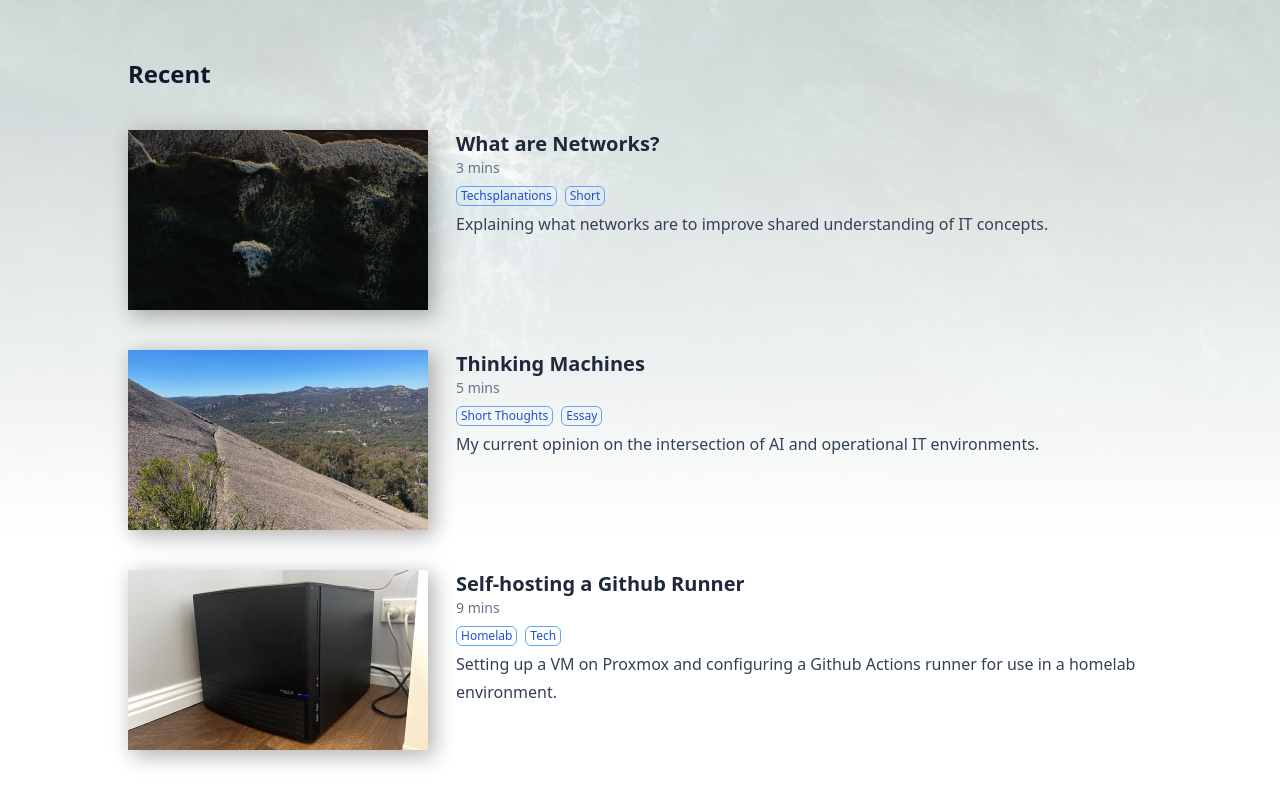
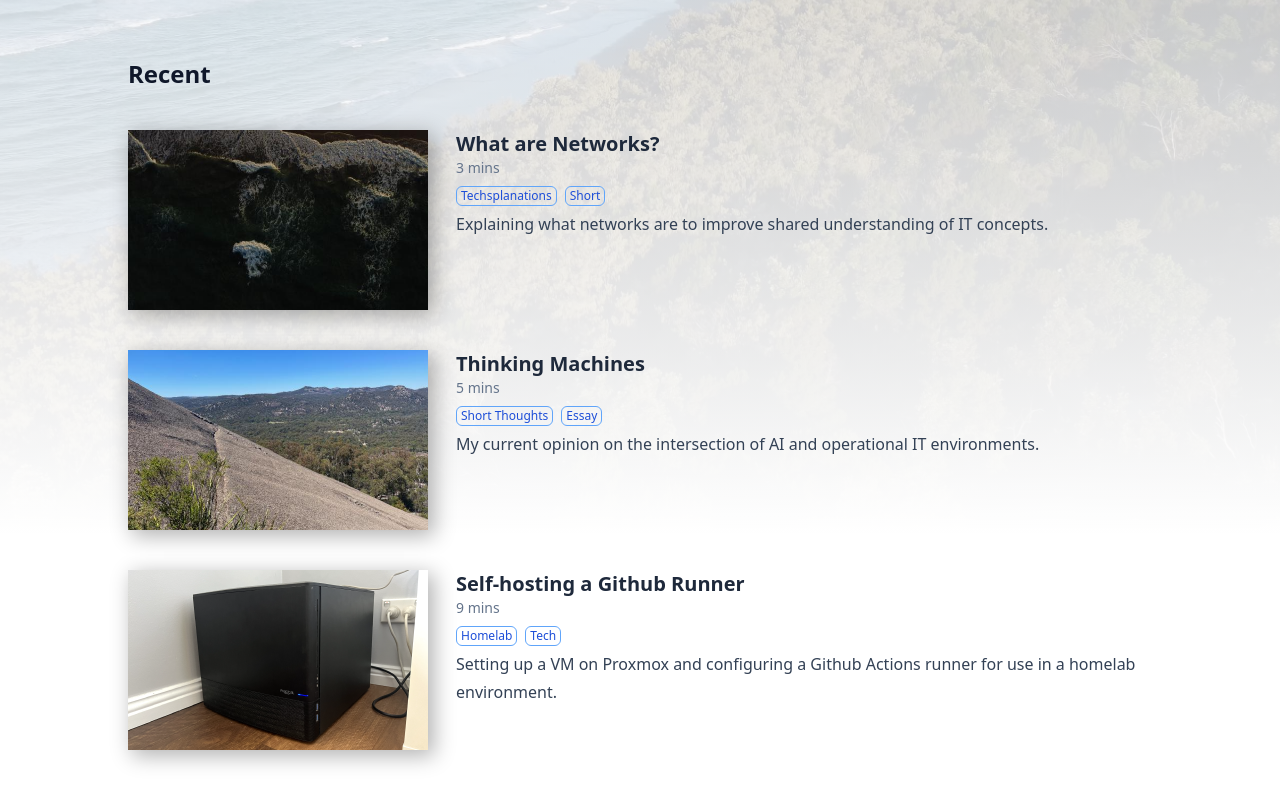
Before and after one commit to trwicks/trwicks.github.io, a plain HTML site: page src/public/index.html in a window 1280 px wide. Shown: the part 466-1253 px from the top of the page. Drawn offline with Linux system fonts and the light colour scheme.

Commit message:
Blog updates Wed May  8 14:41:50 AEST 2024

```diff
--- a/src/public/index.html
+++ b/src/public/index.html
@@ -508,7 +508,7 @@
 
 
 
-                    <img class="w-full h-[1000px] object-cover m-0 nozoom" src="/img/beach.jpg" role="presentation">
+                    <img class="w-full h-[1000px] object-cover m-0 nozoom" src="/img/0002-flinders-beach.jpg" role="presentation">
                     <div
                         class="absolute inset-0 h-[1000px] bg-gradient-to-t from-neutral dark:from-neutral-800 to-transparent mix-blend-normal">
                     </div>
```
Also changed, not shown: src/assets/img/0002-flinders-beach.jpg (added), src/public/img/0002-flinders-beach.jpg (added), 1 other file.
